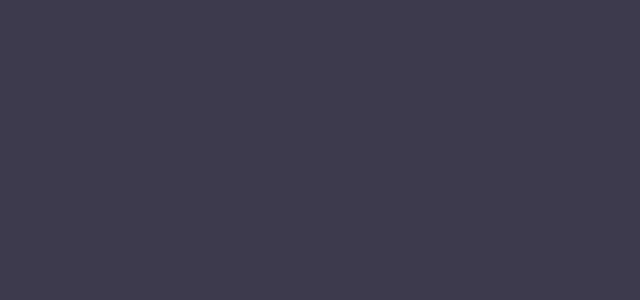
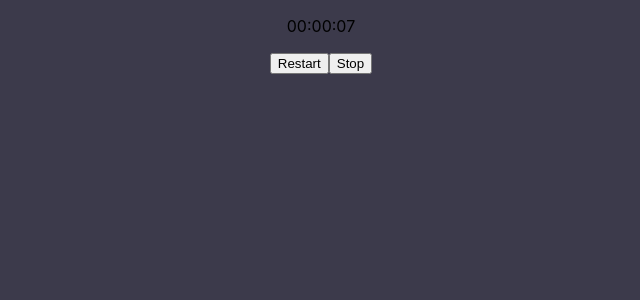
Before and after one commit to mlinhou/Daily-Tools, a React (Create React App) app: page /Stopwatch in a window 1280 px wide. Before the commit this address had no page. Shown: the top 300 px of the page, without its empty margins (319-959 px from the left). Built offline with nearby package versions, Linux system fonts and the light colour scheme.

Commit message:
add stopwatch feature

```diff
--- a/src/App.js
+++ b/src/App.js
@@ -3,6 +3,7 @@ import ItemList from './components/ItemList';
 import {BrowserRouter as Router, Routes, Route} from 'react-router-dom';
 import Home from './components/Home';
 import Calculator from './components/Calculator';
+import Stopwatch from './components/Stopwatch';
 
 function App() {
   return (
@@ -12,6 +13,7 @@ function App() {
           <Route path="/Home/" element={<Home />} />
           <Route path="/Todo/" element={<ItemList />}/>
           <Route path="/Calculator/" element={<Calculator />}/>
+          <Route path="/Stopwatch/" element={<Stopwatch />} />
         </Routes>
       </Router>
     </div>
--- a/src/components/Home.js
+++ b/src/components/Home.js
@@ -7,10 +7,13 @@ function Home() {
     <div>
     <h2>Home</h2>
     <Link to="/Todo">
-      <button>Todo App</button>
+      <button>Todo</button>
     </Link>
     <Link to="/Calculator">
-      <button>Calculator App</button>
+      <button>Calculator</button>
+    </Link>
+    <Link to="/Stopwatch">
+      <button>Stopwatch</button>
     </Link>
   </div>
   );
--- /dev/null
+++ b/src/components/Stopwatch.js
@@ -0,0 +1,45 @@
+import { useEffect, useState, useRef } from 'react'
+
+function Stopwatch() {
+
+    const [time, setTime] = useState(0)
+    const [running, setRunning] = useState(true)
+
+    const timer = useRef()
+
+    useEffect(() => {
+        if (running){
+            timer.current = setInterval(() => {
+                setTime(pre => pre + 1)
+            }, 1000)
+        }
+        return () => clearInterval(timer.current)
+    }, [running])
+
+  return (
+    <div className="stopwatch">
+        <p className="timer">{format(time)}</p>
+        <div className="actions">
+            <button onClick={() => setTime(0)}>Restart</button>
+            <button onClick={() => {
+                if (running) clearInterval(timer.current)
+                setRunning(!running)
+            }}>{running ? 'Stop' : 'Start'}</button>
+        </div>
+    </div>
+  )
+}
+
+const format = (time) => {
+    let hours = Math.floor(time / 60 / 60 % 24)
+    let minutes = Math.floor(time / 60 % 60)
+    let seconds = Math.floor(time % 60)
+
+    hours = hours < 10 ? '0' + hours : hours
+    minutes = minutes < 10 ? '0' + minutes : minutes
+    seconds = seconds < 10 ? '0' + seconds : seconds
+
+    return hours + ":" + minutes + ":" + seconds
+}
+
+export default Stopwatch
```
